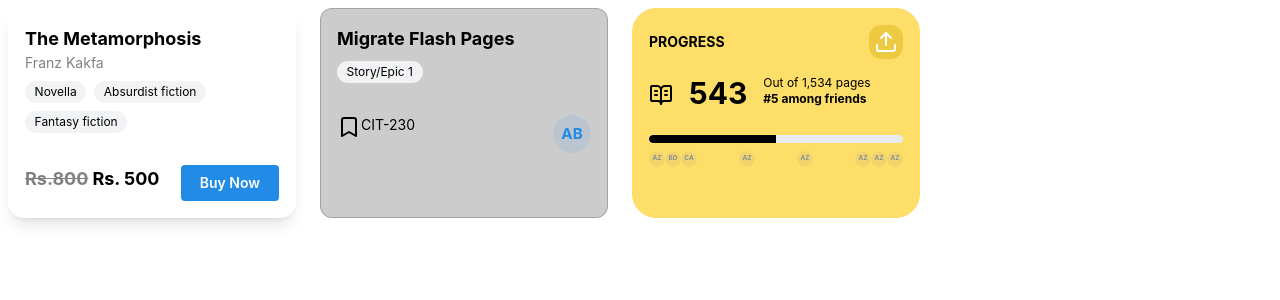
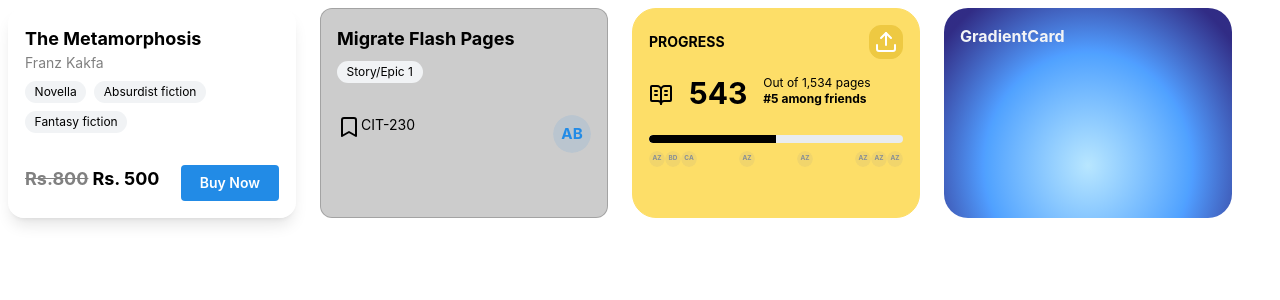
Before and after one commit to luffy1-1/what-next, a Next.js app: page / in a window 1280 px wide. Shown: the top 300 px of the page. Built offline with nearby package versions, Linux system fonts and the light colour scheme.

Commit message:
gradient card work in progress

```diff
--- a/src/app/page.tsx
+++ b/src/app/page.tsx
@@ -1,4 +1,5 @@
 import CardOne from "@/components/cards/CardOne";
+import GradientCard from "@/components/cards/GradientCard";
 import JiraTicket from "@/components/cards/JiraTicket";
 import ProgressCard from "@/components/cards/ProgressCard";
 
@@ -9,6 +10,7 @@ export default function Home() {
       <CardOne></CardOne>
       <JiraTicket></JiraTicket>
       <ProgressCard/>
+      <GradientCard/>
     </div>
   );
 }
--- /dev/null
+++ b/src/components/cards/GradientCard.tsx
@@ -0,0 +1,10 @@
+import { Typography } from "@mantine/core";
+import React from "react";
+
+export default function GradientCard() {
+  return (
+    <div className="w-72 p-4 m-2 rounded-3xl bg-radial-[at_50%_75%] from-sky-200 via-blue-400 to-indigo-900 to-90%">
+      <Typography className="text-gray-100 font-bold">GradientCard</Typography>
+    </div>
+  );
+}
```
